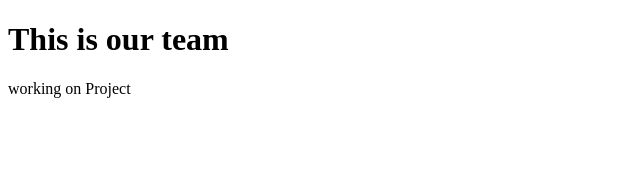
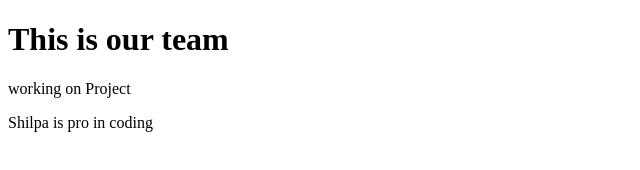
Before and after one commit to arpitasamanta/team, a plain HTML site: page index.html in a window 1280 px wide. Shown: the whole page, without its empty margins (0-640 px from the left). Drawn offline with Linux system fonts and the light colour scheme.

Commit message:
updated code

```diff
--- a/index.html
+++ b/index.html
@@ -9,5 +9,6 @@
   <body>
     <h1>This is our team</h1>
     <p>working on Project</p>
+    <p>Shilpa is pro in coding</p>
   </body>
 </html>
```
